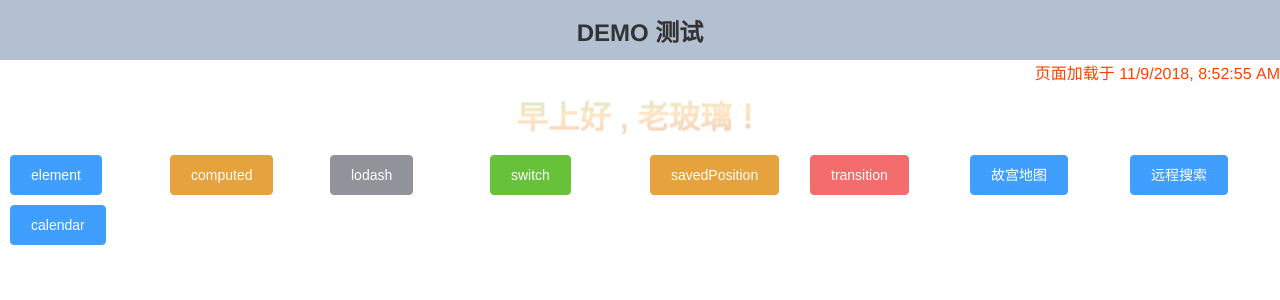
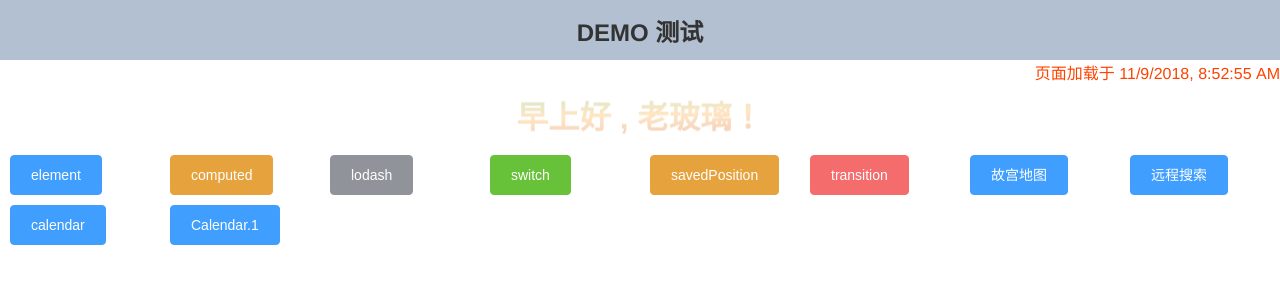
Before and after one commit to chengheai/daily-vue-demo, a Vue app: page /#/dashboard in a window 1280 px wide. Shown: the top 300 px of the page. Built offline with nearby package versions, Linux system fonts and the light colour scheme.

Commit message:
add live demo

```diff
--- a/package.json
+++ b/package.json
@@ -14,7 +14,8 @@
     "animate.css": "^3.7.0",
     "element-ui": "^2.4.9",
     "vue": "^2.5.2",
-    "vue-router": "^3.0.1"
+    "vue-router": "^3.0.1",
+    "vue-week-picker": "^1.0.5"
   },
   "devDependencies": {
     "autoprefixer": "^7.1.2",
--- /dev/null
+++ b/src/components/Calendar.1.vue
@@ -0,0 +1,18 @@
+<template>
+  <h1>
+    <VueWeekPicker />
+  </h1>
+</template>
+
+<script>
+import VueWeekPicker from 'vue-week-picker';
+export default {
+  components: {
+    VueWeekPicker
+  }
+}
+</script>
+
+<style>
+
+</style>
--- a/src/components/Dashboard.vue
+++ b/src/components/Dashboard.vue
@@ -30,6 +30,9 @@
       </el-col>
       <el-col :xs=12 :sm=6 :md=6 :lg=3 :xl=2>
         <router-link to='/calendar' tag='li'><el-button type="primary">calendar</el-button></router-link>
+      </el-col>
+      <el-col :xs=12 :sm=6 :md=6 :lg=3 :xl=2>
+        <router-link to='/calendar1' tag='li'><el-button type="primary">Calendar.1</el-button></router-link>
       </el-col>
     <!-- </el-row> -->
   </div>
--- a/src/router/index.js
+++ b/src/router/index.js
@@ -10,6 +10,7 @@ import Transition from '@/components/Transition'
 import Gugong from '@/components/Gugong'
 import Search from '@/components/Search'
 import Calendar from '@/components/Calendar'
+import Calendar1 from '@/components/Calendar.1'
 
 Vue.use(Router)
 
@@ -68,6 +69,11 @@ export default new Router({
       path: '/calendar',
       name: 'Calendar',
       component: Calendar
+    },
+    {
+      path: '/calendar1',
+      name: 'Calendar1',
+      component: Calendar1
     }
   ],
   scrollBehavior (to, from, savedPosition) {
```
Also changed, not shown: 1 other file (tests, documents, lock files or other folders).
